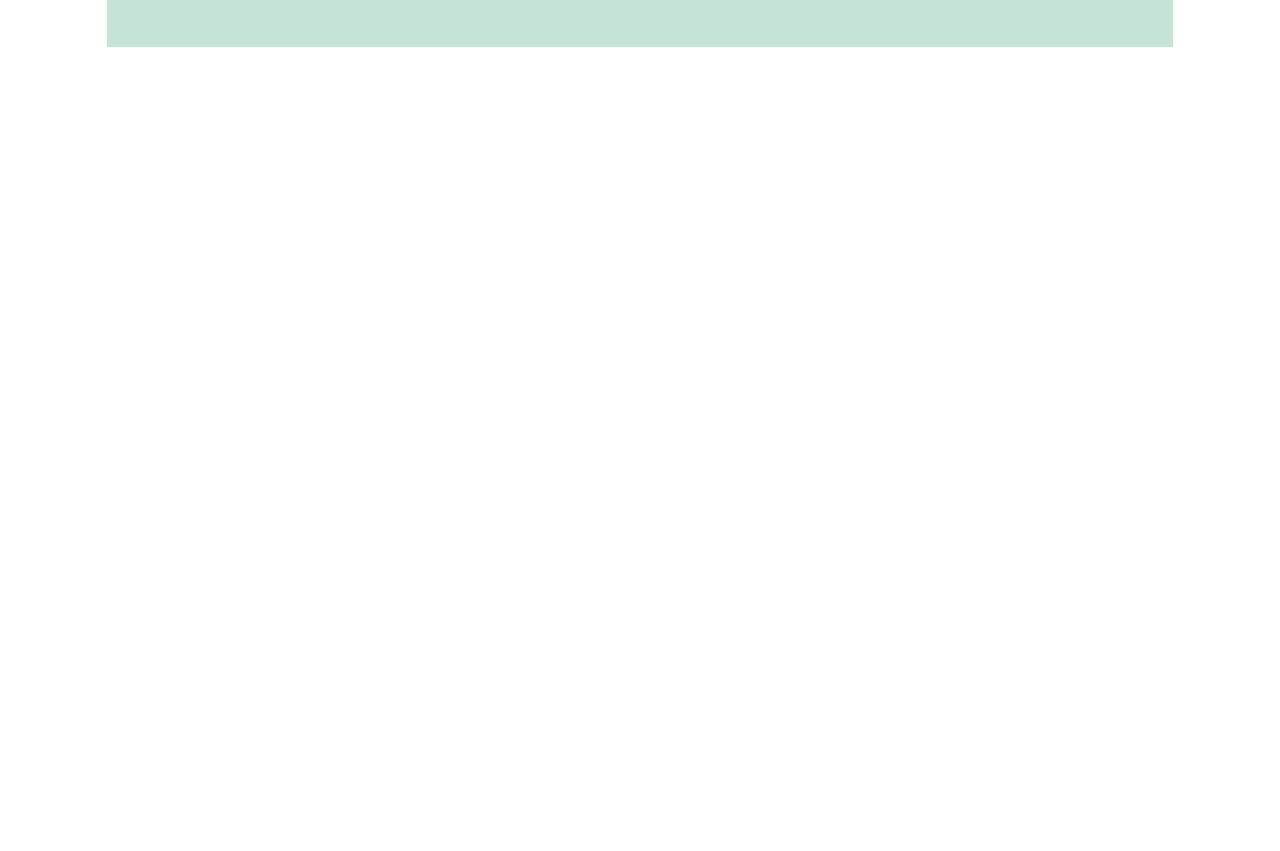
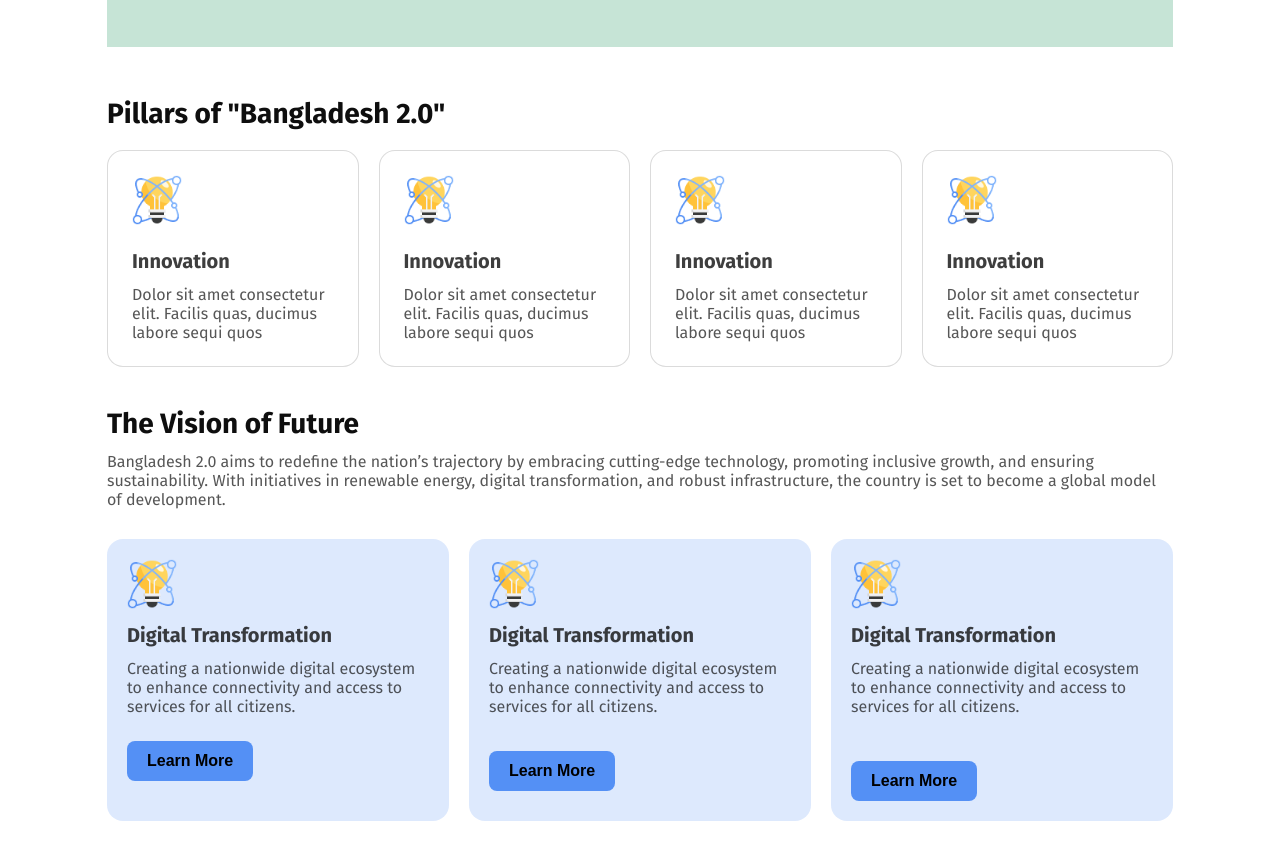
Before and after one commit to mizanur2734/assignment, a plain HTML site: page index.html in a window 1280 px wide. Shown: the part 410-1261 px from the top of the page. Before the commit the page ends 800 px from the top, so only its background shows below. Drawn offline with Linux system fonts and the light colour scheme.

Commit message:
added the future section

```diff
--- a/index.html
+++ b/index.html
@@ -27,8 +27,59 @@
             <img class="banner-profile-pic" src="./assets/hero.png" alt="">
         </div>
     </header>
-    <main>
+    <main id="main">
+       <section>
+         <h3 class="text-title">Pillars of "Bangladesh 2.0"</h3>
+        <div class="skill">
+            <div class="skills-container">
+                <img src="./assets/card-icon.png" alt="">
+                <h4 class="text-title-primary common-text">Innovation</h4>
+                <p class="text-description">Dolor sit amet consectetur elit. Facilis quas, ducimus labore sequi quos</p>
+            </div>
+            <div class="skills-container">
+                <img src="./assets/card-icon.png" alt="">
+                <h4 class="text-title-primary">Innovation</h4>
+                <p class="text-description">Dolor sit amet consectetur elit. Facilis quas, ducimus labore sequi quos</p>
+            </div>
+            <div class="skills-container">
+                <img src="./assets/card-icon.png" alt="">
+                <h4 class="text-title-primary common-text">Innovation</h4>
+                <p class="text-description">Dolor sit amet consectetur elit. Facilis quas, ducimus labore sequi quos</p>
+            </div>
+            <div class="skills-container">
+                <img src="./assets/card-icon.png" alt="">
+                <h4 class="text-title-primary common-text">Innovation</h4>
+                <p class="text-description">Dolor sit amet consectetur elit. Facilis quas, ducimus labore sequi quos</p>
+            </div>
+        </div>
+       </section>
+       <section>
+        <h3 class="future-heading">The Vision of Future</h3>
+            <p class="future-description">Bangladesh 2.0 aims to redefine the nation’s trajectory by embracing cutting-edge technology, promoting inclusive growth, and ensuring sustainability. With initiatives in renewable energy, digital transformation, and robust infrastructure, the country is set to become a global model of development.</p>
+        <div class="future-section">
+            <div class="future">
+                <img src="./assets/card-icon.png" alt="">
+                <h4 class="future-title">Digital Transformation</h4>
+                <p class="future-text">Creating a nationwide digital ecosystem to enhance connectivity and access to services for all citizens.</p>
+                <button class="btn-bg">Learn More</button>
+            </div>
+            <div class="future">
+                <img src="./assets/card-icon.png" alt="">
+                <h4 class="future-title">Digital Transformation</h4>
+                <p class="future-text">Creating a nationwide digital ecosystem to enhance connectivity and access to services for all citizens.</p>
+                <button class="btn-bg btn-1">Learn More</button>
+            </div>
+            <div class="future">
+                <img src="./assets/card-icon.png" alt="">
+                <h4 class="future-title">Digital Transformation</h4>
+                <p class="future-text">Creating a nationwide digital ecosystem to enhance connectivity and access to services for all citizens.</p>
+                <button class="btn-bg btn-2">Learn More</button>
+            </div>
+        </div>
+       </section>
+       <section>
 
+       </section>
     </main>
     <footer>
 
--- a/styles/styles.css
+++ b/styles/styles.css
@@ -8,16 +8,6 @@
     margin: 0;
     padding: 0;
 }
-
-/* shared styles */
-.black-1{
-    color: #0E0E0E;
-}
-
-.dark-2{
-
-}
-
 
 .header{
     margin: 20px 107px 20px 107px;
@@ -64,6 +54,7 @@ nav ul li{
     font-weight: 500px;
 }
 .banner-title{
+    color: #0E0E0E;
     font-size: 42px;
     font-weight: 700;
     margin-top: 16px;
@@ -80,3 +71,99 @@ nav ul li{
     border: none;
     margin-top: 16px;
 }
+
+/* skill section*/
+#main{
+    margin: 0 107px 0 107px;
+
+}
+.text-title{
+    margin-top: 50px;
+    color: #0E0E0E;
+    font-size: 28px;
+    font-weight: 700;
+}
+.skill{
+    display: flex;
+    gap: 20px;
+}
+.skills-container img{
+    width: 50px;
+}
+.skills-container{
+    box-sizing: border-box;
+    border: 1px solid rgba(14, 14, 14, 0.15);
+    border-radius: 16px;
+    background-color: #FFFFFF;
+    padding: 24px;
+    margin: 20px 0 20px 0;
+}
+
+.text-title-primary {
+    margin-top: 20px;
+    color: #0E0E0ECC;
+    font-size: 20px;
+    font-weight: 700;
+}
+.text-description{
+    color: #0E0E0EB3;
+    font-size: 16px;
+    font-weight: 400;
+    margin-top: 12px;
+}
+
+/* future section */
+.future-heading{
+    color: #0E0E0E;
+    font-size: 28px;
+    font-weight: 700;
+    margin-top: 20px;
+}
+.future-description{
+    color: #0E0E0EB3;
+    font-size: 16px;
+    font-weight: 400;
+    margin-top: 12px;
+}
+.future-section{
+    display: flex;
+    gap: 20px;
+}
+.future{
+    background-color: #5490F533;
+    padding: 20px;
+    border-radius: 16px;
+    margin: 30px 0px 30px 0;
+}
+.future img{
+    width: 50px;
+}
+.future-title{
+    margin-top: 20px;
+    color: #0E0E0ECC;
+    font-size: 20px;
+    font-weight: 700;
+    margin-top: 10px;
+}
+.future-text{
+    color: #0E0E0EB3;
+    font-size: 16px;
+    font-weight: 400;
+    margin-top: 12px;
+}
+.btn-bg{
+    background-color: #5490F5;
+    padding: 11px 20px;
+    border-radius: 8px;
+    border: none;
+    font-size: 16px;
+    font-weight: 600;
+    box-sizing: border-box;
+    margin-top: 25px;
+}
+.btn-1{
+    margin-top: 35px;
+}
+.btn-2{
+    margin-top: 45px;
+}
```
